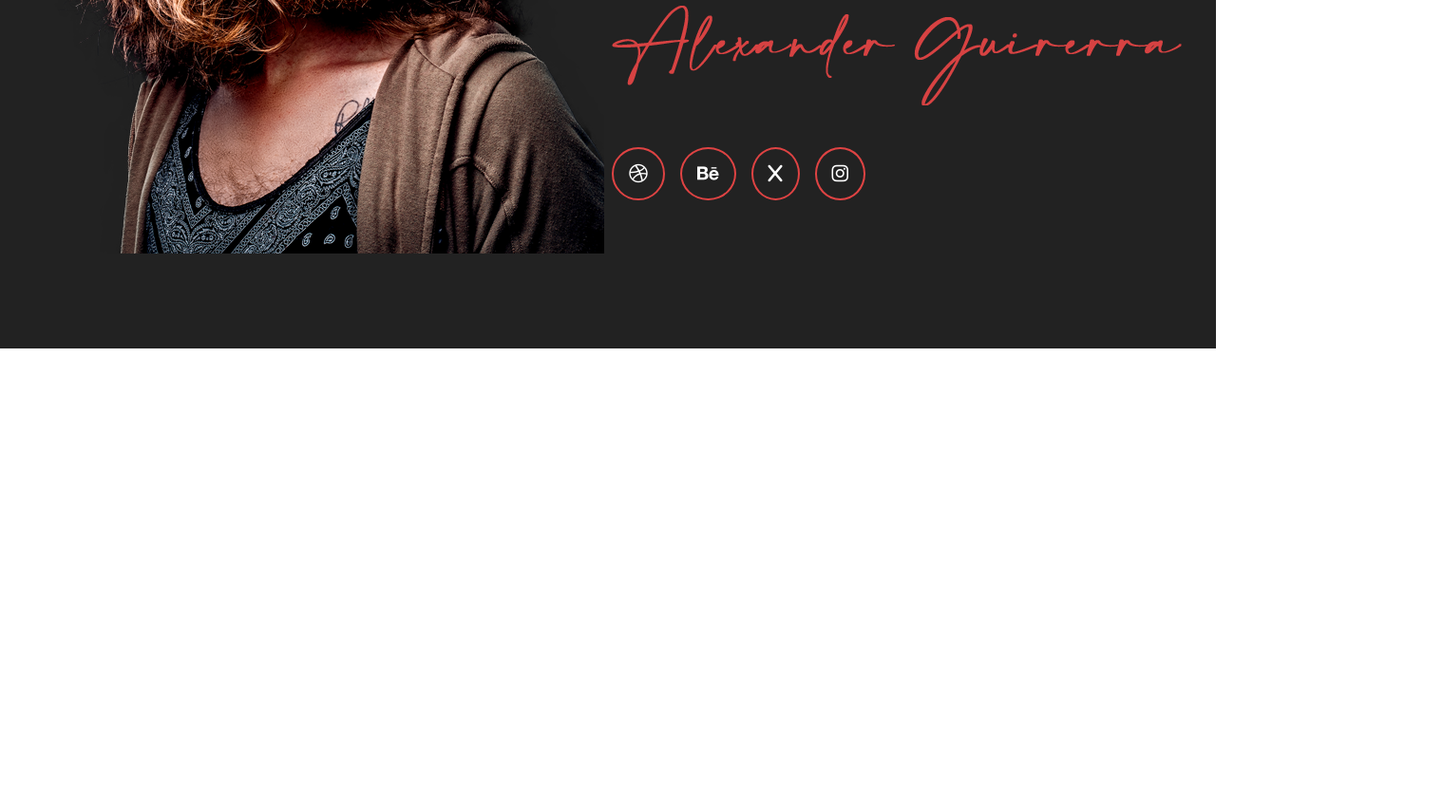
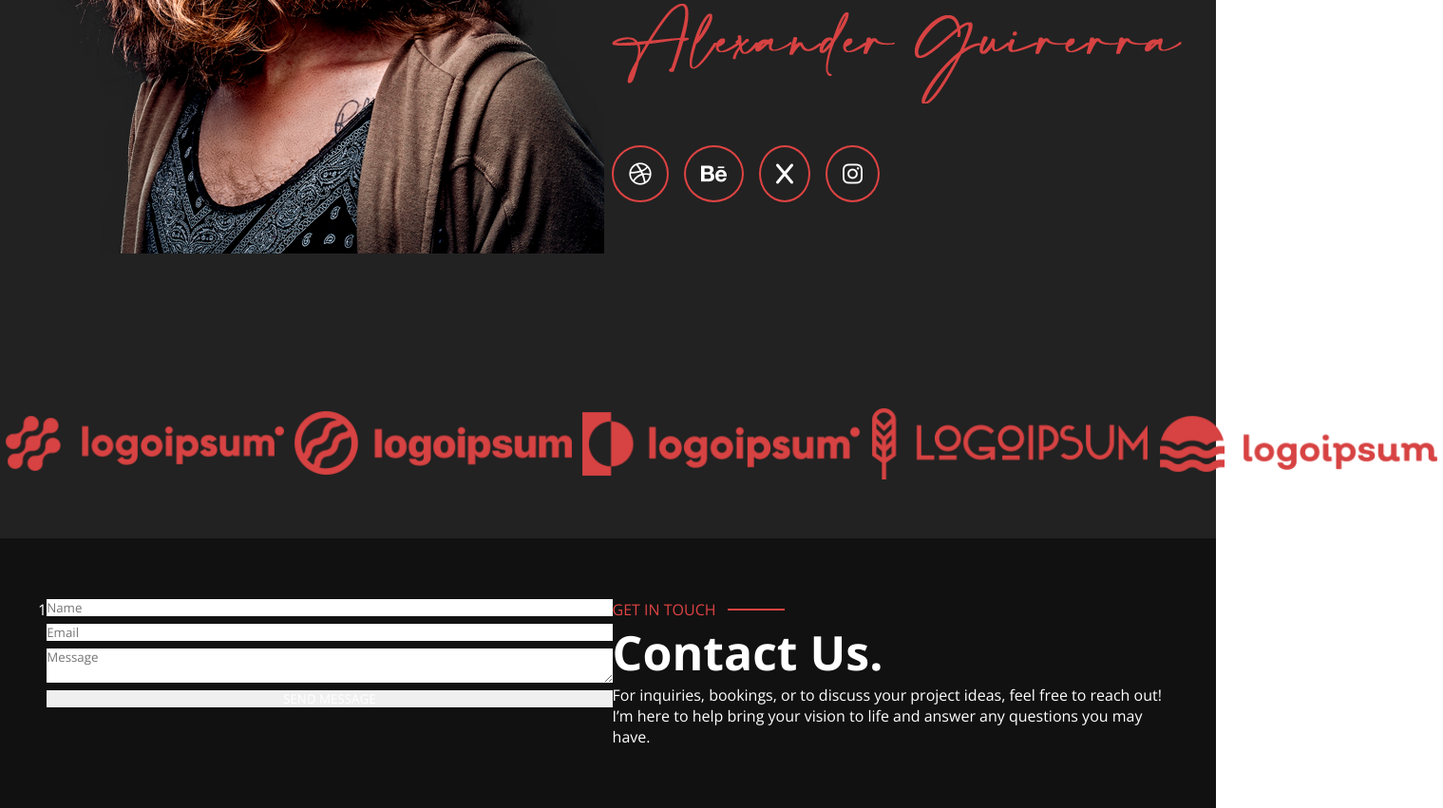
Before and after one commit to odqz/web-prac, a plain HTML site: page index.html in a window 1280 px wide. Shown: the part 1233-2084 px from the top of the page at 95% size, 1519 px wide, since content can reach past the window. Before the commit the page ends 1600 px from the top, so only its background shows below. Drawn offline with Linux system fonts and the light colour scheme.

Commit message:
feat: Completed customers, began work on form

```diff
--- a/css/styles.css
+++ b/css/styles.css
@@ -116,13 +116,16 @@ section {
   align-items: center;
   justify-content: center;
   gap: 8px;
-  color: var(--accent-color);
 }
 
 .home-quote-container > div {
   width: 40px;
   height: 2px;
   background-color: var(--accent-color);
+}
+
+.home-quote {
+  color: var(--accent-color);
 }
 
 .home-title {
@@ -176,18 +179,18 @@ section {
   gap: 20px
 }
 
-.about-info-intro {
+.about-info-intro, .contact-info-intro {
   display: flex;
   align-items: center;
   gap: 12px;
   color: var(--accent-color);
 }
 
-.about-info-intro > p {
+.about-info-intro > p, .contact-info-intro > p {
   color: var(--accent-color);
 }
 
-.about-info-intro > div {
+.about-info-intro > div, .contact-info-intro > div {
   width: 60px;
   height: 2px;
   background-color: var(--accent-color);
@@ -198,6 +201,7 @@ section {
 }
 
 .socials-container {
+  width: fit-content;
   display: flex;
   gap: 16px;
 }
@@ -210,7 +214,7 @@ section {
   border: 2px solid var(--accent-color);
   border-radius: 50%;
   padding: 16px;
-  font-size: 1.25rem;
+  font-size: 1.5rem;
 }
 
 .socials-container > a > i:hover {
@@ -221,10 +225,47 @@ section {
 
 
 /* Customers styles */
+#customers {
+  display: flex;
+  justify-content: center;
+  background-color: var(--secondary-dark);
+}
 
+.customers-container {
+  width: 100%;
+  display: flex;
+  justify-content: space-evenly;
+  padding: 60px 0px;
+}
+
+.customers-container > img {
+  height: 80px;
+}
 
 /* Contact styles */
+#contact {
+  display: flex;
+  justify-content: center;
+  align-items: center;
+  background-color: var(--dark-bg);
+  padding: 4rem 1rem;
+}
 
+.contact-container {
+  display: flex;
+  max-width: 1200px;
+}
+
+.contact-form {
+  display: flex;
+  flex-direction: column;
+  gap: 8px;
+  width: 50%;
+}
+
+.contact-info {
+  width: 50%;
+}
 
 /* Newsletter styles */
 
--- a/index.html
+++ b/index.html
@@ -68,9 +68,36 @@
 
   <section id="portfolio"></section>
 
-  <section id="customers"></section>
+  <section id="customers">
+    <div class="customers-container">
+      <img src="img/logos/logo-ipsum-1.png" alt="">
+      <img src="img/logos/logo-ipsum-2.png" alt="">
+      <img src="img/logos/logo-ipsum-3.png" alt="">
+      <img src="img/logos/logo-ipsum-4.png" alt="">
+      <img src="img/logos/logo-ipsum-5.png" alt="">
+      <!-- <img src="img/logos/logo-ipsum-6.png" alt=""> -->
+    </div>
+  </section>
 
-  <section id="contact"></section>
+  <section id="contact">
+    <div class="contact-container">1
+      <form action="" class="contact-form">
+        <input type="name" name="name" id="name" max="255" required placeholder="Name">
+        <input type="email" name="email" id="email" max="255" required placeholder="Email">
+        <textarea name="message" id="message" placeholder="Message"></textarea>
+        <button>SEND MESSAGE</button>
+      </form>
+      <div class="contact-info">
+        <div class="contact-info-intro">
+          <p>GET IN TOUCH</p>
+          <div></div>
+        </div>
+        <h3>Contact Us.</h3>
+        <p>For inquiries, bookings, or to discuss your project ideas, feel free to reach out! I’m here to help bring your vision to life and answer any questions you may have.</p>
+        <div class="contact-methods"></div>
+      </div>
+    </div>
+  </section>
 
   <section id="newsletter"></section>
 
```
